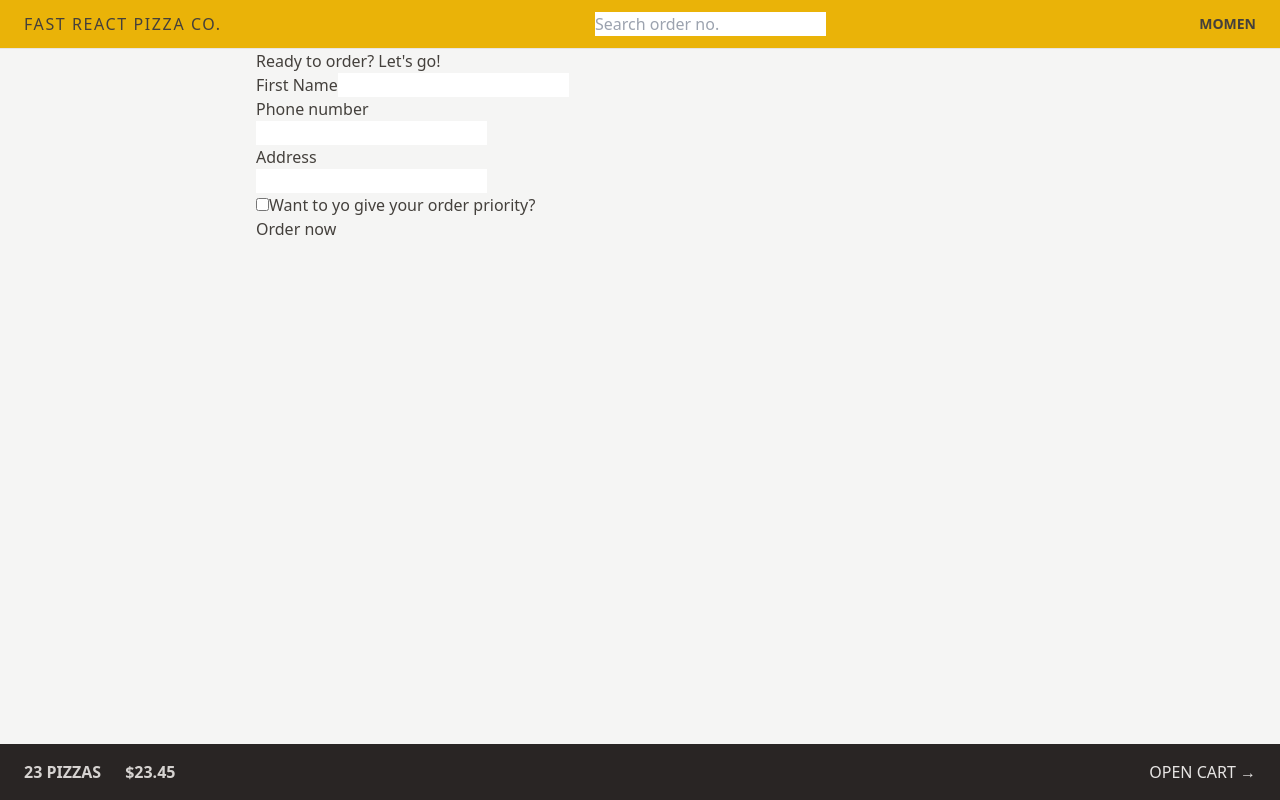
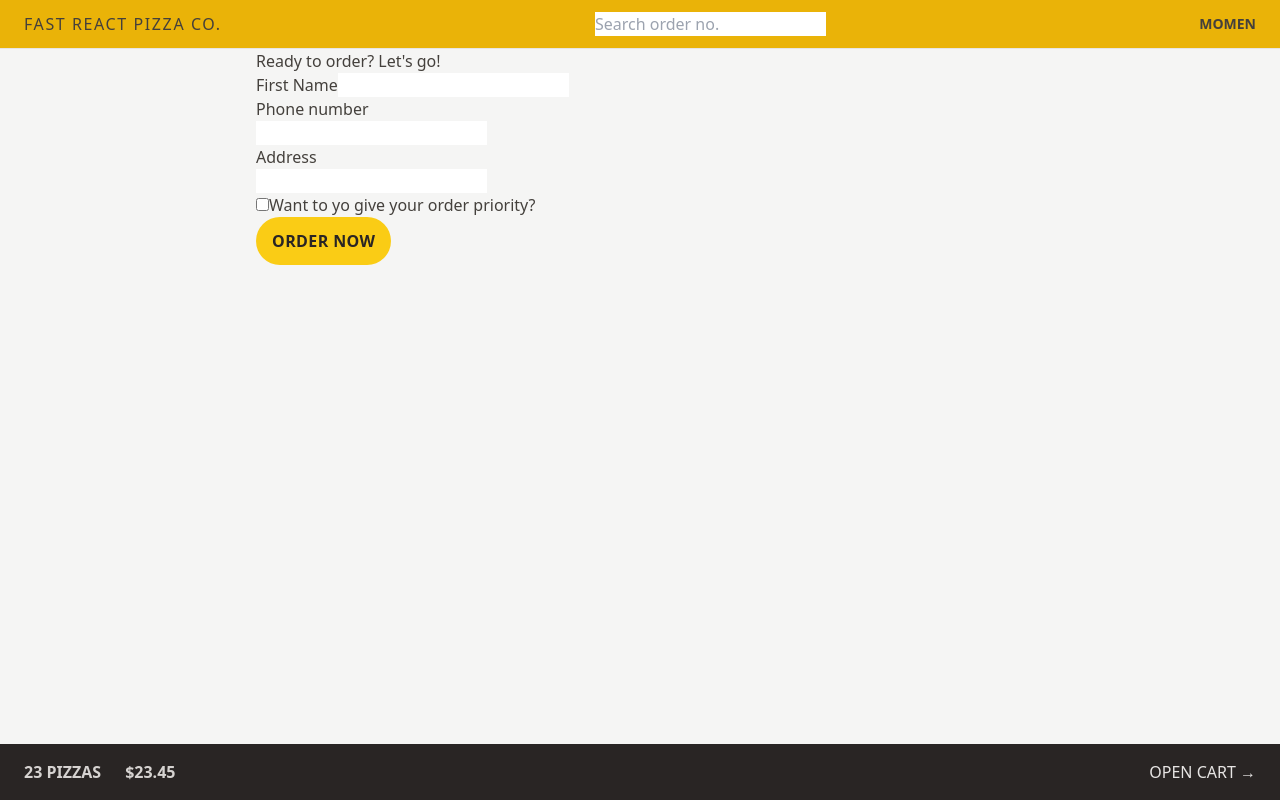
Before and after one commit to Mo2men7/fast-react-pizza, a React (Vite) app: page /order/new in a window 1280 px wide. Built offline with nearby package versions, Linux system fonts and the light colour scheme.

Commit message:
Styling Buttons: Element States and Transitions

```diff
--- a/src/features/cart/Cart.jsx
+++ b/src/features/cart/Cart.jsx
@@ -1,23 +1,23 @@
-import { Link } from 'react-router-dom';
+import { Link } from "react-router-dom";
 
 const fakeCart = [
   {
     pizzaId: 12,
-    name: 'Mediterranean',
+    name: "Mediterranean",
     quantity: 2,
     unitPrice: 16,
     totalPrice: 32,
   },
   {
     pizzaId: 6,
-    name: 'Vegetale',
+    name: "Vegetale",
     quantity: 1,
     unitPrice: 13,
     totalPrice: 13,
   },
   {
     pizzaId: 11,
-    name: 'Spinach and Mushroom',
+    name: "Spinach and Mushroom",
     quantity: 1,
     unitPrice: 15,
     totalPrice: 15,
@@ -29,7 +29,9 @@ function Cart() {
 
   return (
     <div>
-      <Link to="/menu">&larr; Back to menu</Link>
+      <Link to="/menu" className="text-sm text-blue-500 hover:text-blue-700">
+        &larr; Back to menu
+      </Link>
 
       <h2>Your cart, %NAME%</h2>
 
--- a/src/features/order/CreateOrder.jsx
+++ b/src/features/order/CreateOrder.jsx
@@ -79,7 +79,10 @@ function CreateOrder() {
 
         <div>
           <input type="hidden" name="cart" value={JSON.stringify(cart)} />
-          <button disabled={isSubmitting}>
+          <button
+            disabled={isSubmitting}
+            className="bg-yellow-400 uppercase font-semibold text-stone-800 py-3 px-4 inline-block tracking-wide rounded-full hover:bg-yellow-300 transition-colors duration-300 focus:outline-none focus:ring focus:ring-yellow-400 focus:bg-yellow-400 focus:ring-offset-2 disabled:cursor-not-allowed"
+          >
             {isSubmitting ? "Placing order... " : "Order now"}
           </button>
         </div>
@@ -103,8 +106,9 @@ export async function action({ request }) {
 
   if (Object.keys(errors).length > 0) return errors; //**
 
-  const newData = await createOrder(order);
-  return redirect(`/order/${newData.id}`);
+  // const newData = await createOrder(order);
+  // return redirect(`/order/${newData.id}`);
+  return null;
 }
 
 export default CreateOrder;
```
